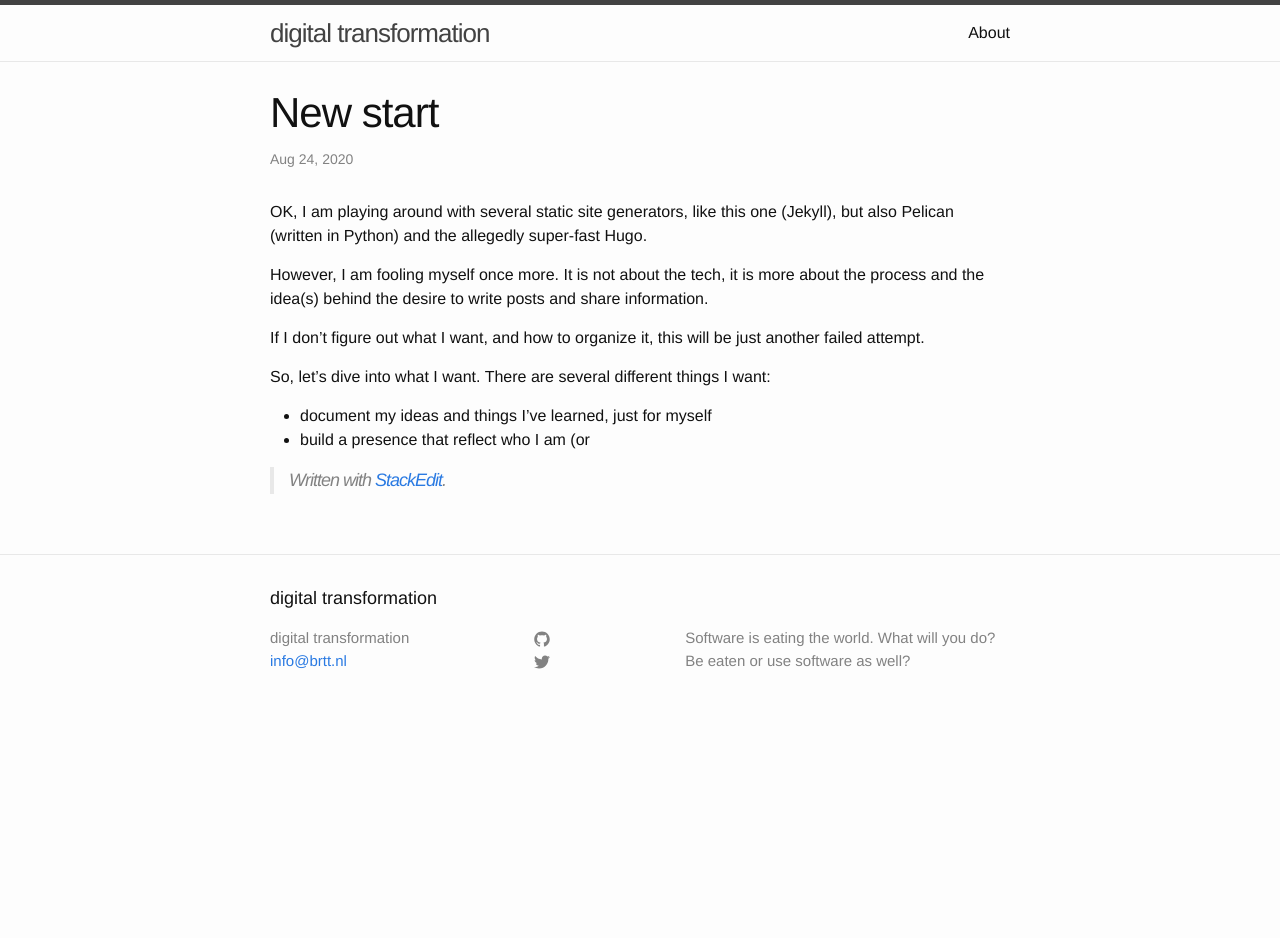
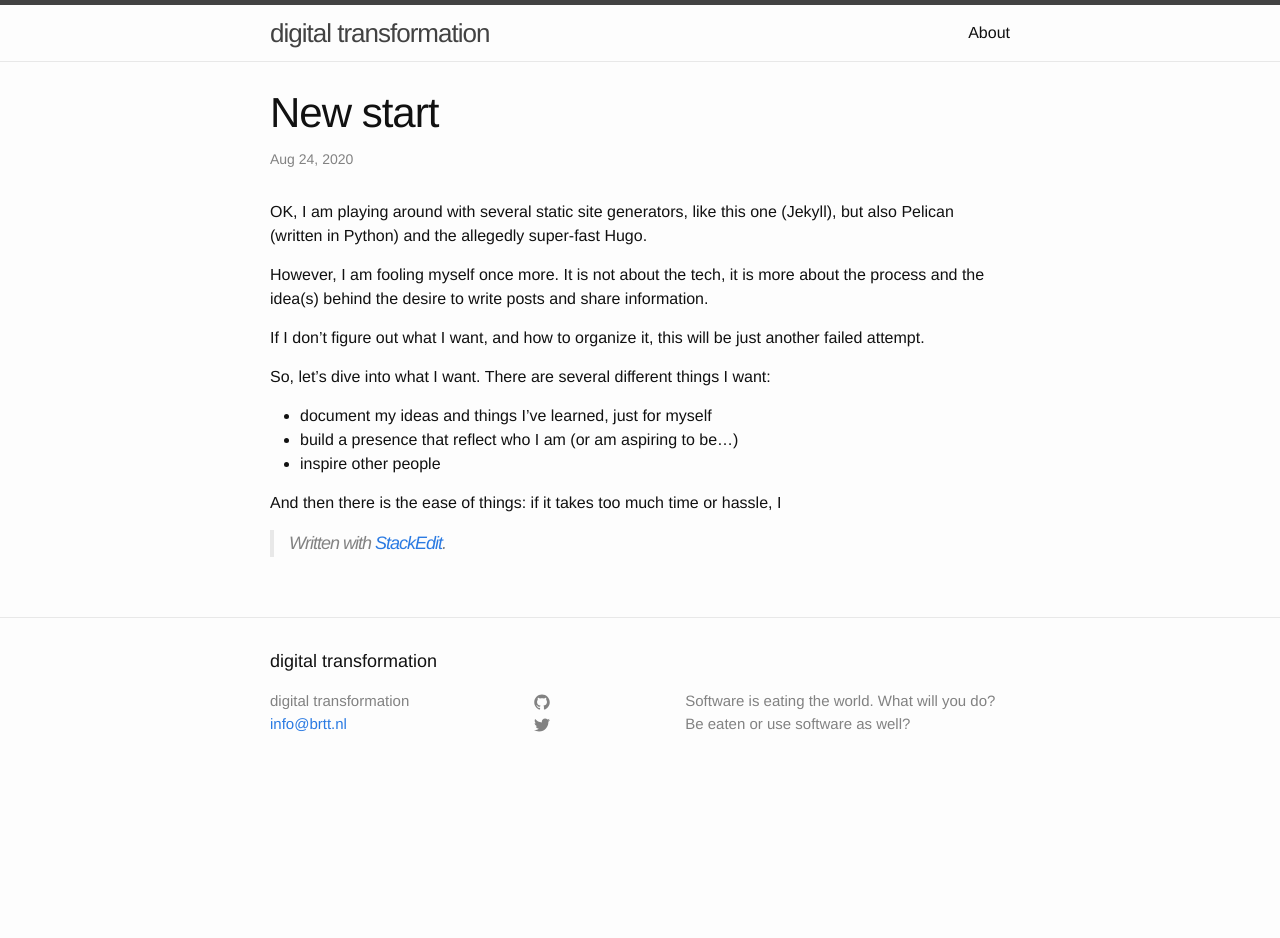
Before and after one commit to wijnandb/wijnandb.github.io, a Jekyll site: the page built from _posts/2020-8-24-new-start.md, in a window 1280 px wide. Built offline with Jekyll 4.4.1, drawn with Linux system fonts in a browser that asks for light colours; before the commit the page ends 900 px from its top, so only the background shows below that.

Commit message:
_posts/2020-8-24-new-start.md updated from https://stackedit.io/

```diff
--- a/_posts/2020-8-24-new-start.md
+++ b/_posts/2020-8-24-new-start.md
@@ -15,9 +15,12 @@ If I don't figure out what I want, and how to organize it, this will be just ano
 So, let's dive into what I want.
 There are several different things I want:
 - document my ideas and things I've learned, just for myself
-- build a presence that reflect who I am (or
+- build a presence that reflect who I am (or am aspiring to be...)
+- inspire other people
+
+And then there is the ease of things: if it takes too much time or hassle, I
 
 > Written with [StackEdit](https://stackedit.io/).
 <!--stackedit_data:
-eyJoaXN0b3J5IjpbMTAxMTI4ODM5NCw3NzIwNjY2OV19
+eyJoaXN0b3J5IjpbMTM5NDYyNTYxOSw3NzIwNjY2OV19
 -->
```
